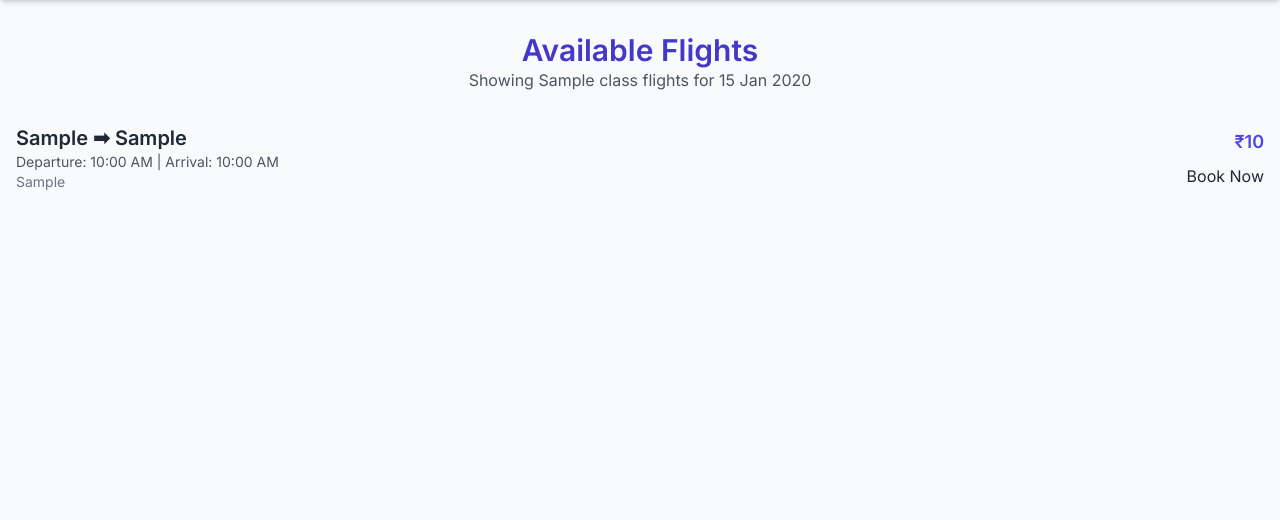
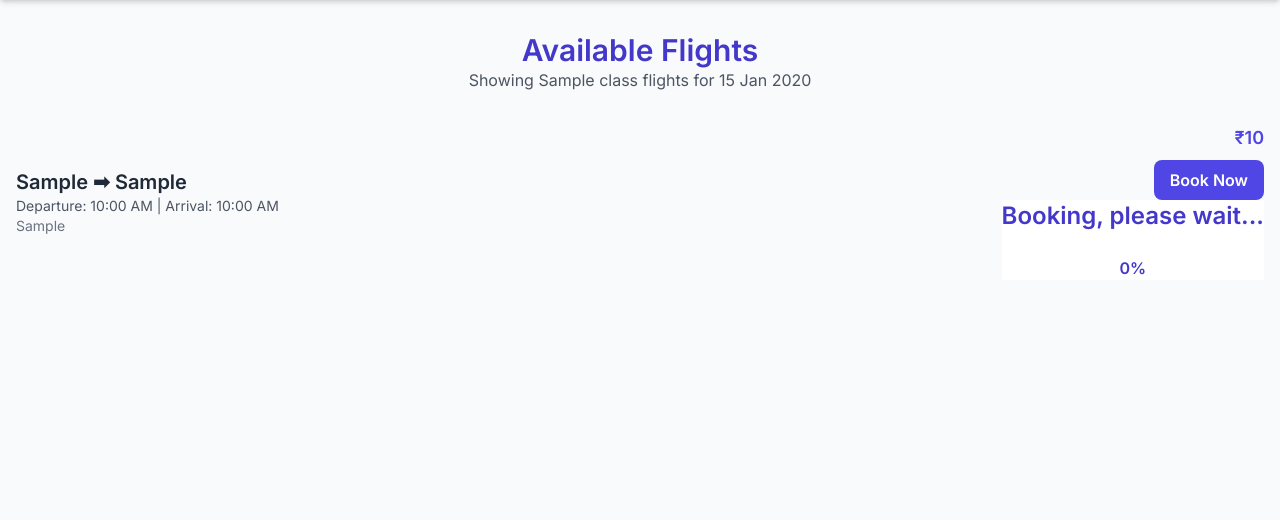
Before and after one commit to nimishathallapally/Fly, a Flask app: template app/templates/flights.html in a window 1280 px wide. Shown: the part 69-589 px from the top of the page. Run offline with Flask 3, Linux system fonts and the light colour scheme; the template is opened without the code that fills it: most values are stand-ins (such as "Sample title", 1, 10 or a date in 2020).

Commit message:
implement flight details

```diff
--- a/app/templates/flights.html
+++ b/app/templates/flights.html
@@ -22,7 +22,22 @@
             <p class="text-lg font-semibold text-indigo-600">
               ₹{{ flight.selected_seat.flight_cost[0].cost }}
             </p>
-            <button class="btn btn-primary mt-2">Book Now</button>
+            <!-- Updated Book Now Button -->
+            <button class="btn mt-2 px-4 py-2 text-white font-semibold bg-indigo-600 rounded-lg hover:bg-indigo-700 focus:outline-none">
+              <a href="javascript:void(0)" onclick="showLoadingPage('{{ flight['_id'] }}')">Book Now</a>
+            </button>
+
+            <!-- Loading Page for Booking -->
+            <div id="loadingPage-{{ flight['_id'] }}" class="hidden fixed top-0 left-0 w-full h-full bg-white z-50 flex justify-center items-center flex-col">
+              <div class="text-center text-indigo-700 text-2xl font-semibold">
+                <p>Booking, please wait...</p>
+              </div>
+              <div class="w-1/2 bg-gray-200 h-2 rounded-full mt-4">
+                <div id="loadingBar-{{ flight['_id'] }}" class="bg-indigo-300 h-full rounded-full" style="width: 0%;"></div>
+              </div>
+              <!-- Percentage below the bar -->
+              <div class="mt-2 text-indigo-700 font-semibold" id="loadingPercentageBelow-{{ flight['_id'] }}">0%</div>
+            </div>
           </div>
         </div>
       </div>
@@ -31,4 +46,37 @@
 {% else %}
   <p class="text-center text-gray-600">No flights found for selected criteria.</p>
 {% endif %}
+
+<script>
+  // Function to display the loading page and simulate the booking process
+  function showLoadingPage(flightId) {
+    console.log('Flight ID:', flightId);  // Debugging step to see if flight ID is passed
+
+    // Get the loading page element, loading bar, and percentage text
+    const loadingPage = document.getElementById(`loadingPage-${flightId}`);
+    const loadingBar = document.getElementById(`loadingBar-${flightId}`);
+    const loadingPercentageBelow = document.getElementById(`loadingPercentageBelow-${flightId}`);
+
+    // Show the loading page
+    loadingPage.classList.remove('hidden');
+
+    // Simulate the loading bar progression
+    let progress = 0;
+    const interval = setInterval(function() {
+      progress += 10;
+      loadingBar.style.width = progress + '%';  // Increase width of the loading bar
+      loadingPercentageBelow.textContent = progress + '%';  // Update the percentage below the bar
+
+      // Once the loading reaches 100%, stop the progress and redirect to booking page
+      if (progress >= 100) {
+        clearInterval(interval);
+        setTimeout(function() {
+          // Redirect to passenger details page
+          window.location.href = '/booking-details?flight_id=' + flightId;
+        }, 1000); // Delay before redirect (for better UX)
+      }
+    }, 500); // Increase the width every 500ms
+  }
+</script>
+
 {% endblock %}
```
